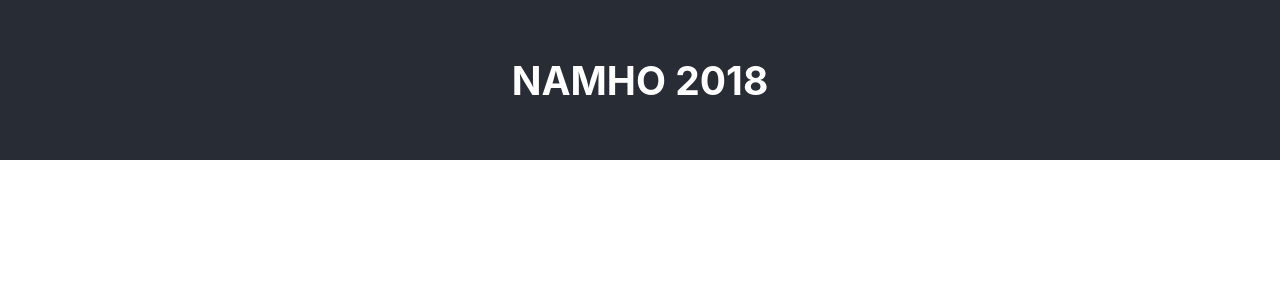
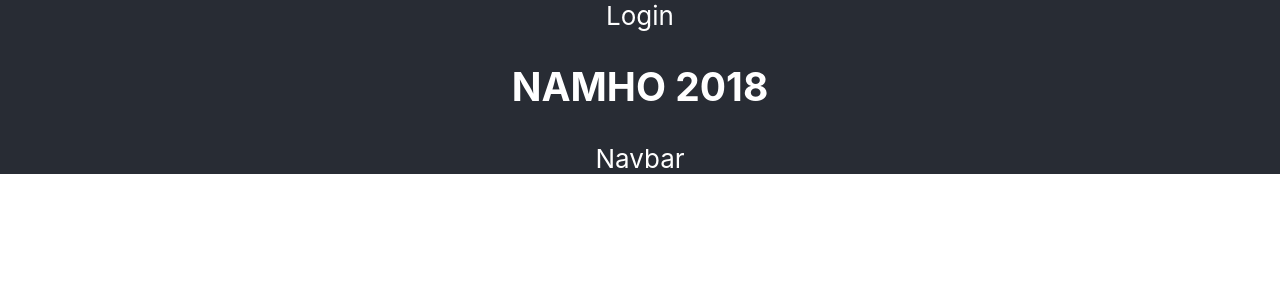
Before and after one commit to JamesPaganLodge/NamhoWebReact, a React (Create React App) app: page / in a window 1280 px wide. Shown: the top 300 px of the page. Built offline with nearby package versions, Linux system fonts and the light colour scheme.

Commit message:
Add login and navbar components

```diff
--- a/src/components/NamhoHeader.js
+++ b/src/components/NamhoHeader.js
@@ -1,4 +1,6 @@
 import React, {Component} from 'react'
+import Login from './Login'
+import Navbar from './Navbar'
 
 import '../css/NamhoHeader.css'
 
@@ -11,10 +13,9 @@ class NamhoHeader extends Component {
   render() {
     return(
       <header className="App-header">
+        <Login />
         <h2>NAMHO 2018</h2>
-        <nav>
-
-        </nav>
+        <Navbar />
       </header>
     )
   }
```
